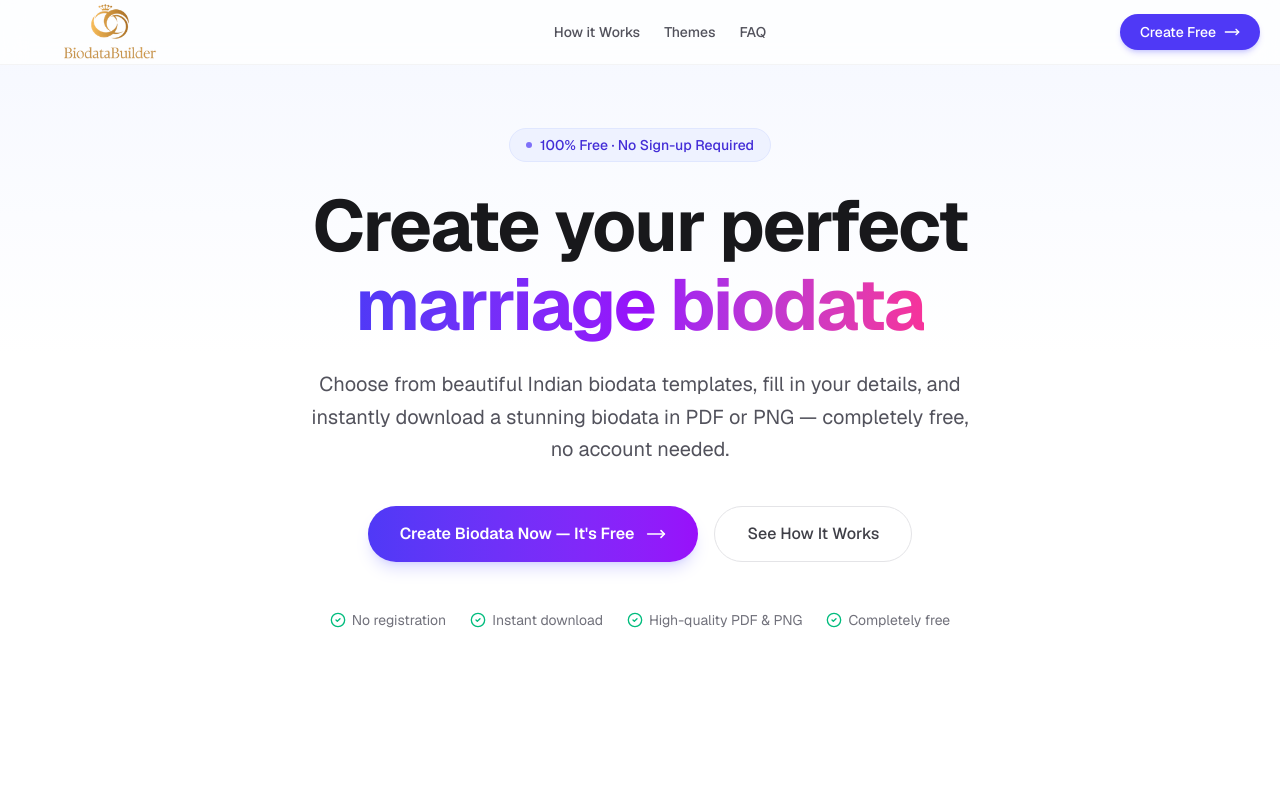
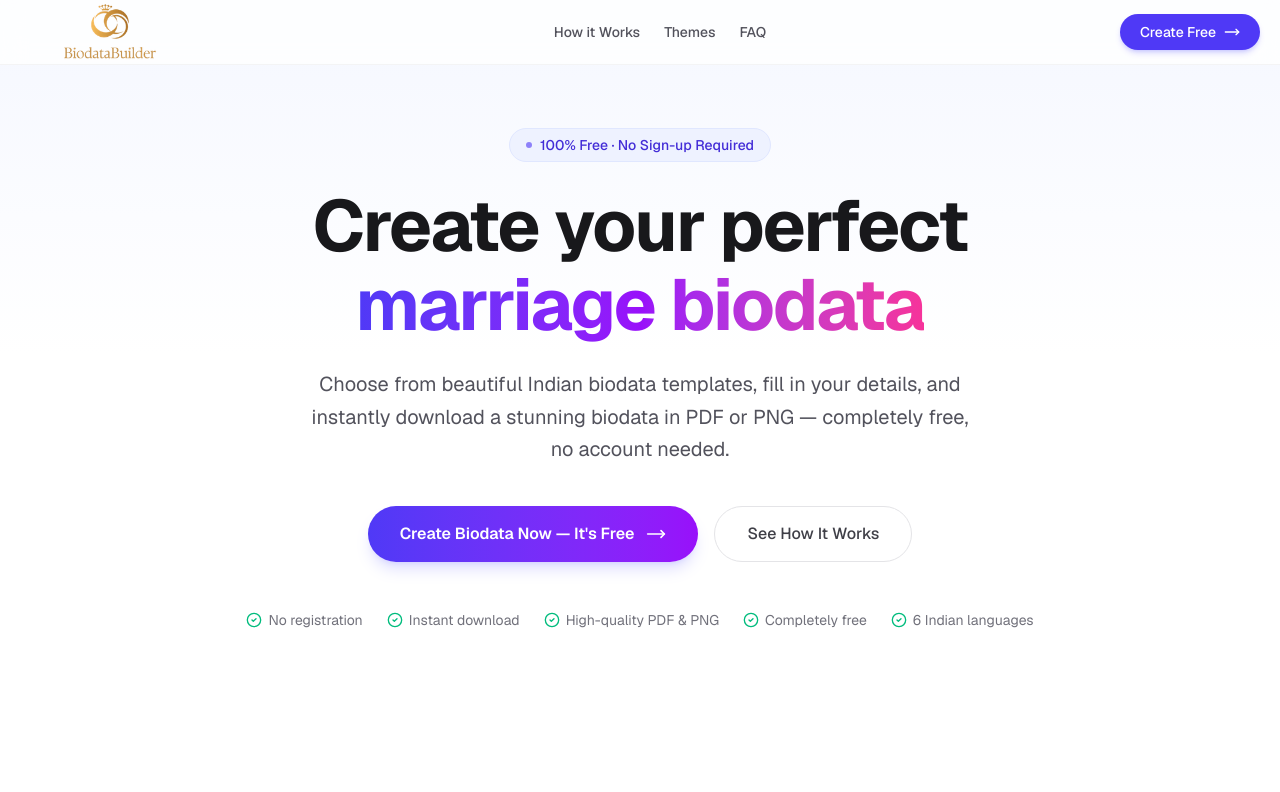
Before and after one commit to biodatabuilderapp-rajank/biodata, a Next.js app: page / in a window 1280 px wide. Shown: the top 792 px of the page. Built offline with nearby package versions, Linux system fonts and the light colour scheme.

Commit message:
feat(home): highlight 6-language support in hero trust bar, features grid, and FAQ

```diff
--- a/src/app/page.tsx
+++ b/src/app/page.tsx
@@ -1,6 +1,6 @@
 import Link from "next/link";
 import Logo from "@/components/Logo";
-import { MoveRight, FileText, Image as ImageIcon, Download, CheckCircle2, Star, Sparkles, Shield, Smartphone, Zap } from "lucide-react";
+import { MoveRight, FileText, Image as ImageIcon, Download, CheckCircle2, Star, Sparkles, Shield, Smartphone, Zap, Languages } from "lucide-react";
 import ClientThemeGallery from "@/components/ClientThemeGallery";
 
 const STEPS = [
@@ -73,6 +73,13 @@ const FEATURES = [
     color: "text-indigo-600 dark:text-indigo-400",
     bg: "bg-indigo-50 dark:bg-indigo-950/30",
   },
+  {
+    icon: <Languages className="w-5 h-5" />,
+    title: "6 Indian Languages",
+    description: "Create biodata in Hindi, Gujarati, Marathi, Tamil, Telugu, or English — your choice.",
+    color: "text-teal-600 dark:text-teal-400",
+    bg: "bg-teal-50 dark:bg-teal-950/30",
+  },
 ];
 
 const TESTIMONIALS = [
@@ -112,6 +119,10 @@ const FAQS = [
   {
     q: "Can I add my profile photo?",
     a: "Yes! You can upload and crop your profile photo and choose between a circular or square frame.",
+  },
+  {
+    q: "Which languages are supported?",
+    a: "You can create your biodata in English, Hindi (हिंदी), Gujarati (ગુજરાતી), Marathi (मराठी), Tamil (தமிழ்), and Telugu (తెలుగు). Simply select your language at the top of the form — field labels and section titles will be translated automatically.",
   },
 ];
 
@@ -177,7 +188,7 @@ export default function Home() {
 
             {/* Trust indicators */}
             <div className="flex flex-wrap items-center justify-center gap-6 mt-12 text-sm text-zinc-500 dark:text-zinc-500">
-              {["No registration", "Instant download", "High-quality PDF & PNG", "Completely free"].map(t => (
+              {["No registration", "Instant download", "High-quality PDF & PNG", "Completely free", "6 Indian languages"].map(t => (
                 <div key={t} className="flex items-center gap-1.5">
                   <CheckCircle2 className="w-4 h-4 text-emerald-500" />
                   {t}
```
